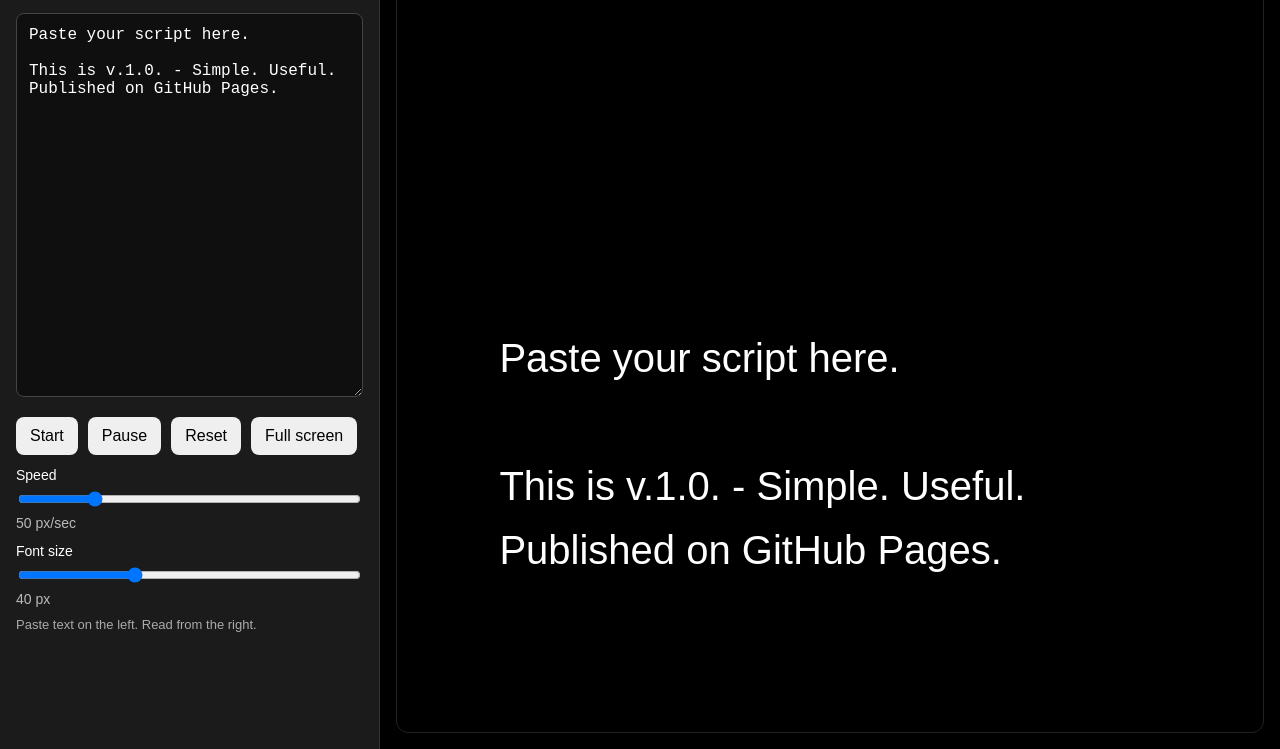
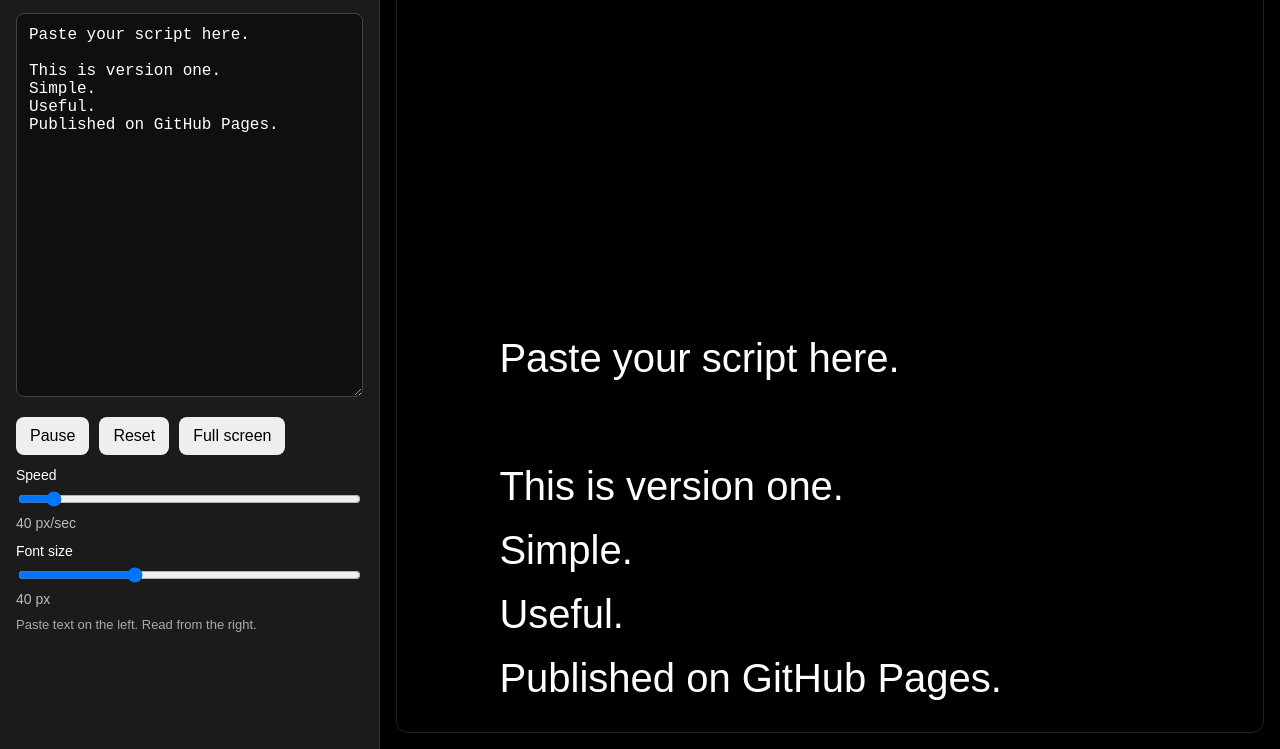
Before and after one commit to vitamind239-dev/teleprompt-v1, a plain HTML site: page index.html in a window 1280 px wide. Both pictures are taken after a click on the button "Start". Shown: the part 51-800 px from the top of the page. Drawn offline with Linux system fonts and the light colour scheme.

Commit message:
Update index.html
dft.2 - start/paus toggle, speed fix

```diff
--- a/index.html
+++ b/index.html
@@ -120,21 +120,22 @@
 
       <textarea id="scriptInput">Paste your script here.
 
-This is v.1.0. - Simple. Useful.
+This is version one.
+Simple.
+Useful.
 Published on GitHub Pages.</textarea>
 
       <div class="controls">
         <div class="button-row">
-          <button id="startBtn">Start</button>
-          <button id="pauseBtn">Pause</button>
+          <button id="toggleBtn">Start</button>
           <button id="resetBtn">Reset</button>
           <button id="fullscreenBtn">Full screen</button>
         </div>
 
         <label>
           Speed
-          <input id="speedInput" type="range" min="10" max="200" value="50">
-          <span class="value" id="speedValue">50 px/sec</span>
+          <input id="speedInput" type="range" min="25" max="200" value="40">
+          <span class="value" id="speedValue">40 px/sec</span>
         </label>
 
         <label>
@@ -161,8 +162,7 @@ Published on GitHub Pages.</textarea>
     const scriptDisplay = document.getElementById('scriptDisplay');
     const stage = document.getElementById('stage');
 
-    const startBtn = document.getElementById('startBtn');
-    const pauseBtn = document.getElementById('pauseBtn');
+    const toggleBtn = document.getElementById('toggleBtn');
     const resetBtn = document.getElementById('resetBtn');
     const fullscreenBtn = document.getElementById('fullscreenBtn');
 
@@ -200,8 +200,7 @@ Published on GitHub Pages.</textarea>
 
       const reachedBottom = stage.scrollTop + stage.clientHeight >= stage.scrollHeight - 2;
       if (reachedBottom) {
-        isRunning = false;
-        lastTime = 0;
+        pauseScrolling();
         return;
       }
 
@@ -212,12 +211,14 @@ Published on GitHub Pages.</textarea>
       if (isRunning) return;
       isRunning = true;
       lastTime = 0;
+      toggleBtn.textContent = 'Pause';
       requestAnimationFrame(tick);
     }
 
     function pauseScrolling() {
       isRunning = false;
       lastTime = 0;
+      toggleBtn.textContent = 'Start';
     }
 
     function resetScrolling() {
@@ -237,8 +238,14 @@ Published on GitHub Pages.</textarea>
     speedInput.addEventListener('input', updateSpeed);
     fontInput.addEventListener('input', updateFont);
 
-    startBtn.addEventListener('click', startScrolling);
-    pauseBtn.addEventListener('click', pauseScrolling);
+    toggleBtn.addEventListener('click', () => {
+      if (isRunning) {
+        pauseScrolling();
+      } else {
+        startScrolling();
+      }
+    });
+
     resetBtn.addEventListener('click', resetScrolling);
     fullscreenBtn.addEventListener('click', toggleFullscreen);
 
```
